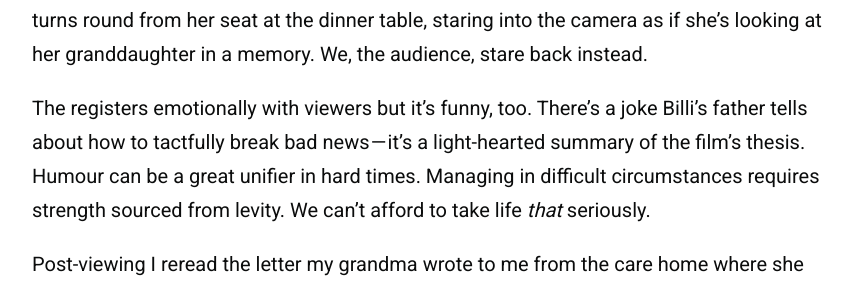
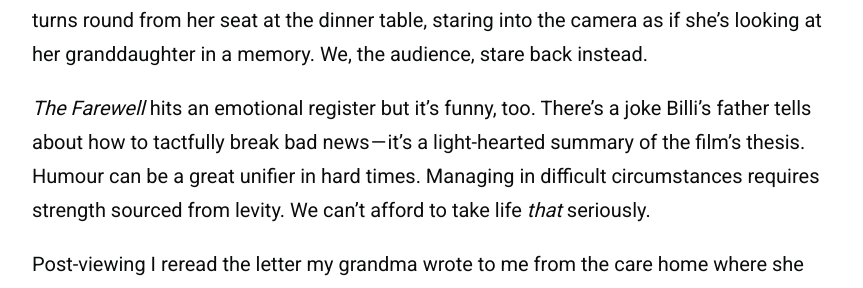
Before and after one commit to zoeurl/zoedowney.github.io, a Jekyll site: the page built from _posts/2023-07-12-the-farewell.md, in a window 1280 px wide. Shown: the part 1728-2016 px from the top of the page, without its empty margins (208-1071 px from the left). Built offline with Jekyll 4.4.1, drawn with Linux system fonts in a browser that asks for light colours.

Commit message:
Update 2023-07-12-the-farewell.md

```diff
--- a/_posts/2023-07-12-the-farewell.md
+++ b/_posts/2023-07-12-the-farewell.md
@@ -16,7 +16,7 @@
 
 Billi’s means of coping is by exorcising her emotions. Hence family members discourage her from visiting her grandmother. They’re afraid her tears will uncover the lie. Billi and I are equally sentimental; each moment with Nai Nai feels like nostalgia in the making. She turns round from her seat at the dinner table, staring into the camera as if she’s looking at her granddaughter in a memory. We, the audience, stare back instead.
 
-The registers emotionally with viewers but it's funny, too. There's a joke Billi’s father tells about how to tactfully break bad news — it’s a light-hearted summary of the film’s thesis. Humour can be a great unifier in hard times. Managing in difficult circumstances requires strength sourced from levity. We can’t afford to take life _that_ seriously.
+_The Farewell_ hits an emotional register but it's funny, too. There's a joke Billi’s father tells about how to tactfully break bad news — it’s a light-hearted summary of the film’s thesis. Humour can be a great unifier in hard times. Managing in difficult circumstances requires strength sourced from levity. We can’t afford to take life _that_ seriously.
 
 Post-viewing I reread the letter my grandma wrote to me from the care home where she spent her later years. She expresses a pertinent sentiment:
 
```
